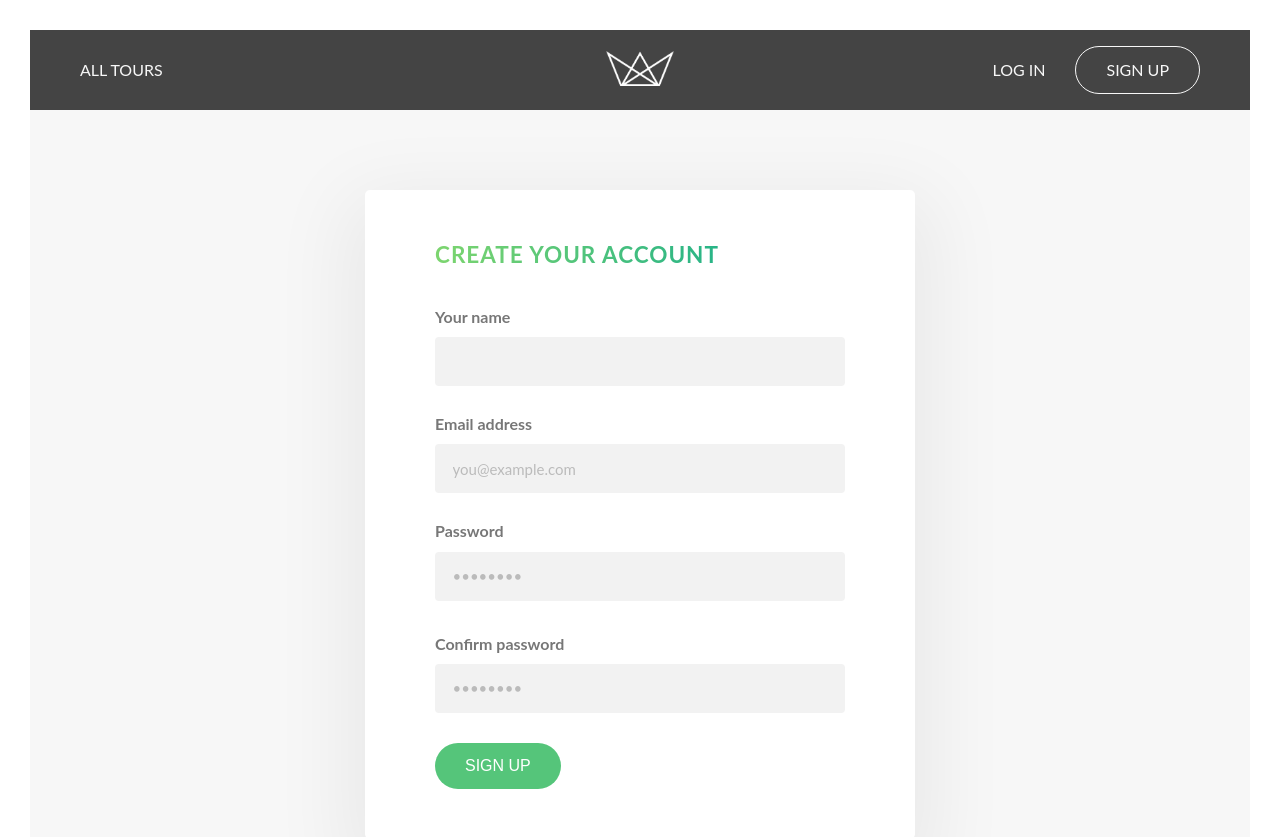
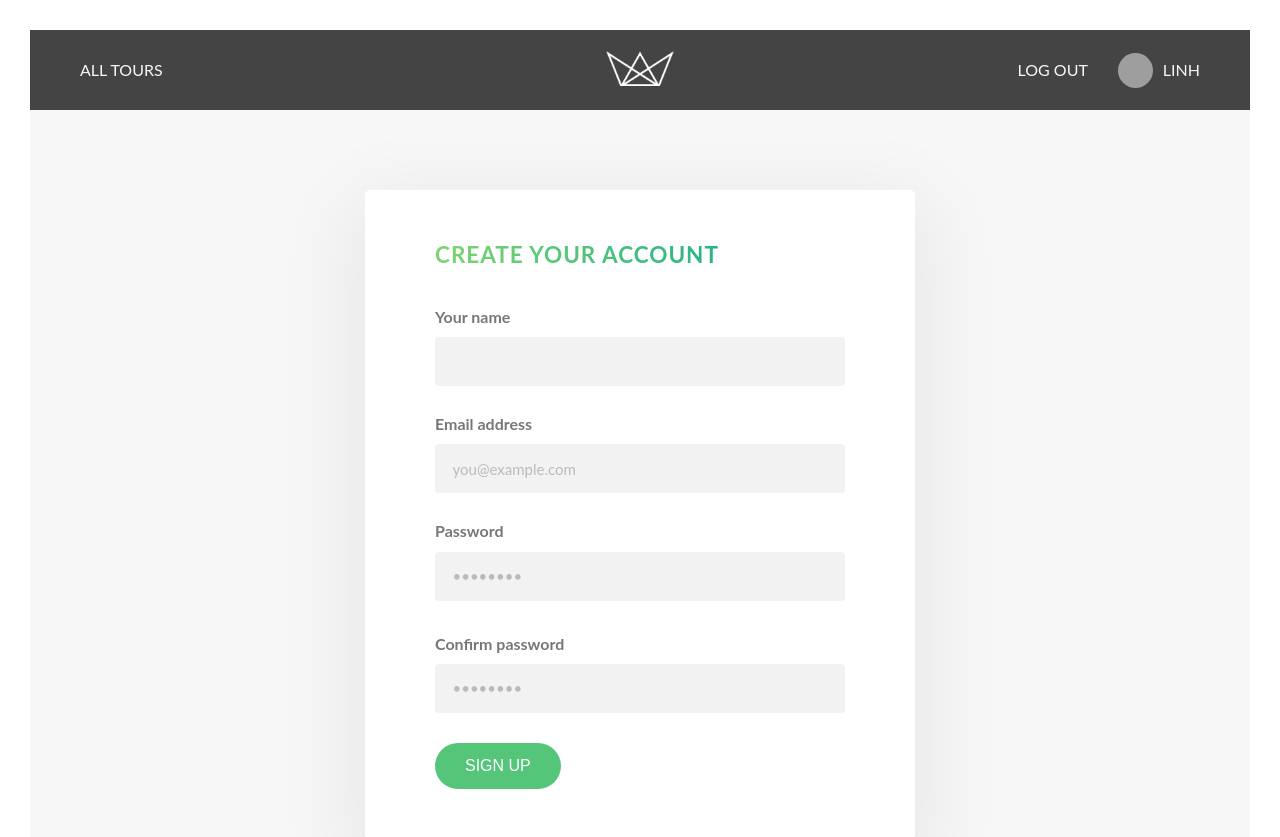
Before and after one commit to linhnvh15vn/natours-web, a Next.js app: page /sign-up in a window 1280 px wide. Shown: the top 837 px of the page. Built offline with nearby package versions, Linux system fonts and the light colour scheme; grey boxes are pictures that could not be loaded.

Commit message:
refactor: create new header footer

```diff
--- a/src/app/layout.tsx
+++ b/src/app/layout.tsx
@@ -1,8 +1,9 @@
+import './globals.css';
+
 import type { Metadata } from 'next';
 
-import './globals.css';
+import Footer from '@/components/footer';
 import Header from '@/components/header';
-import Footer from '@/components/footer';
 
 export const metadata: Metadata = {
   title: 'Create Next App',
--- a/src/components/footer/index.tsx
+++ b/src/components/footer.tsx
@@ -1,24 +1,20 @@
 import React from 'react';
+
+import Image from 'next/image';
 import Link from 'next/link';
-import Image from 'next/image';
-import classNames from 'classnames/bind';
-
-import styles from './footer.module.scss';
-
-const cx = classNames.bind(styles);
 
 export default function Footer() {
   return (
-    <footer className={cx('footer')}>
-      <div className={cx('footer__logo')}>
+    <footer className="footer">
+      <div className="footer__logo">
         <Image
           src="/images/logo-green.png"
-          alt="Natour logo"
           width={150}
           height={30}
+          alt="Natour logo"
         />
       </div>
-      <ul className={cx('footer__nav')}>
+      <ul className="footer__nav">
         <li>
           <Link href="#">About us</Link>
         </li>
@@ -35,7 +31,7 @@ export default function Footer() {
           <Link href="#">Contact</Link>
         </li>
       </ul>
-      <p className={cx('footer__copyright')}>
+      <p className="footer__copyright">
         &copy; by Jonas Schmedtmann. Feel free to use this project for your own
         purposes, EXCEPT producing your own course or tutorials!
       </p>
--- a/src/components/footer/footer.module.scss
+++ /dev/null
@@ -1,70 +0,0 @@
-.footer {
-  background-color: #f7f7f7;
-  padding: 6rem 4rem 3rem 4rem;
-  font-size: 1.4rem;
-  display: grid;
-  grid-template-columns: auto auto;
-  grid-row-gap: 0.75rem;
-  -webkit-box-pack: justify;
-  -ms-flex-pack: justify;
-  justify-content: space-between;
-}
-
-@media only screen and (max-width: 50em) {
-  .footer {
-    grid-template-columns: 1fr;
-    grid-row-gap: 1.25rem;
-    justify-items: center;
-  }
-}
-
-.footer__logo {
-  grid-row: 1 / 3;
-  -ms-flex-item-align: center;
-  align-self: center;
-
-  img {
-    height: 3rem;
-  }
-}
-
-@media only screen and (max-width: 50em) {
-  .footer__logo {
-    grid-row: 1;
-  }
-}
-
-.footer__nav {
-  list-style: none;
-  display: -webkit-box;
-  display: -ms-flexbox;
-  display: flex;
-  justify-content: flex-end;
-
-  li {
-    margin-left: 1.5rem;
-  }
-
-  a {
-    color: #777;
-    text-decoration: none !important;
-    -webkit-transition: all 0.2s;
-    transition: all 0.2s;
-
-    &:hover,
-    :active {
-      color: #55c57a;
-    }
-  }
-}
-
-.footer__copyright {
-  justify-self: end;
-  color: #999;
-}
-
-@media only screen and (max-width: 50em) {
-  .footer__copyright {
-    justify-self: center;
-  }
-}
--- /dev/null
+++ b/src/components/header.tsx
@@ -0,0 +1,54 @@
+import React from 'react';
+
+import Image from 'next/image';
+import Link from 'next/link';
+
+export default function Header() {
+  const user = { name: 'Linh Nguyen' };
+
+  return (
+    <header className="header">
+      <nav className="nav nav--tours">
+        <Link className="nav__el" href="/">
+          All tours
+        </Link>
+      </nav>
+      <div className="header__logo">
+        <Image
+          src="/images/logo-white.png"
+          alt="Natours logo"
+          width={68}
+          height={35}
+        />
+      </div>
+      <nav className="nav nav--user">
+        {user ? (
+          <>
+            <Link className="nav__el nav__el--logout" href="#">
+              Log out
+            </Link>
+            <Link className="nav__el" href="/me">
+              <Image
+                className="nav__user-img"
+                src="/img/users/{{ user.photo }}"
+                alt="Photo of {{ user.name }}"
+                width={35}
+                height={35}
+              />
+              <span>{user.name.split(' ')[0]}</span>
+            </Link>
+          </>
+        ) : (
+          <>
+            <Link className="nav__el" href="/login">
+              Log in
+            </Link>
+            <Link className="nav__el nav__el--cta" href="/sign-up">
+              Sign up
+            </Link>
+          </>
+        )}
+      </nav>
+    </header>
+  );
+}
--- a/src/components/header/header.module.scss
+++ /dev/null
@@ -1,192 +0,0 @@
-.header {
-  background-color: #444;
-  padding: 0 5rem;
-  height: 8rem;
-  position: relative;
-  z-index: 100;
-  display: -webkit-box;
-  display: -ms-flexbox;
-  display: flex;
-  -webkit-box-pack: justify;
-  -ms-flex-pack: justify;
-  justify-content: space-between;
-  -webkit-box-align: center;
-  -ms-flex-align: center;
-  align-items: center;
-}
-@media only screen and (max-width: 62.5em) {
-  .header {
-    -webkit-box-orient: vertical;
-    -webkit-box-direction: normal;
-    -ms-flex-direction: column;
-    flex-direction: column;
-  }
-}
-.header__logo img {
-  height: 3.5rem;
-}
-@media only screen and (max-width: 62.5em) {
-  .header__logo {
-    -webkit-box-ordinal-group: 0;
-    -ms-flex-order: -1;
-    order: -1;
-    margin-bottom: 1.5rem;
-  }
-}
-
-.nav {
-  display: -webkit-box;
-  display: -ms-flexbox;
-  display: flex;
-  -webkit-box-align: center;
-  -ms-flex-align: center;
-  align-items: center;
-}
-@media only screen and (max-width: 37.5em) {
-  .nav {
-    -webkit-box-orient: vertical;
-    -webkit-box-direction: normal;
-    -ms-flex-direction: column;
-    flex-direction: column;
-  }
-}
-.nav--tours {
-  -webkit-box-flex: 0;
-  -ms-flex: 0 1 40%;
-  flex: 0 1 40%;
-}
-@media only screen and (max-width: 62.5em) {
-  .nav--tours {
-    margin-bottom: 1.5rem;
-  }
-}
-@media only screen and (max-width: 37.5em) {
-  .nav--tours {
-    margin-bottom: 0;
-  }
-}
-.nav--user {
-  -webkit-box-flex: 0;
-  -ms-flex: 0 1 40%;
-  flex: 0 1 40%;
-  -webkit-box-pack: end;
-  -ms-flex-pack: end;
-  justify-content: flex-end;
-}
-.nav__el,
-.nav__el:link,
-.nav__el:visited {
-  color: #f7f7f7;
-  text-transform: uppercase;
-  font-size: 1.6rem;
-  text-decoration: none;
-  display: -webkit-inline-box;
-  display: -ms-inline-flexbox;
-  display: inline-flex;
-  -webkit-box-align: center;
-  -ms-flex-align: center;
-  align-items: center;
-  -webkit-transition: all 0.2s;
-  transition: all 0.2s;
-  font-weight: 400;
-  background: none;
-  border: none;
-  cursor: pointer;
-  font-family: inherit;
-}
-.nav__el:hover,
-.nav__el:active {
-  -webkit-transform: translateY(-2px);
-  transform: translateY(-2px);
-  text-shadow: 0 0.7rem 1rem black;
-}
-.nav__el:not(:last-child) {
-  margin-right: 3rem;
-}
-@media only screen and (max-width: 37.5em) {
-  .nav__el:not(:last-child) {
-    margin-right: 0;
-    margin-bottom: 1.2rem;
-  }
-}
-.nav__el:focus {
-  outline: none;
-}
-.nav__el--cta {
-  padding: 1rem 3rem;
-  border-radius: 10rem;
-  border: 1px solid currentColor !important;
-  -webkit-transition: all 0.3s;
-  transition: all 0.3s;
-}
-.nav__el--cta:hover {
-  background-color: #f7f7f7;
-  color: #777;
-  text-shadow: none;
-  border-color: #f7f7f7;
-}
-.nav__search {
-  display: -webkit-box;
-  display: -ms-flexbox;
-  display: flex;
-  -webkit-box-align: center;
-  -ms-flex-align: center;
-  align-items: center;
-}
-@media only screen and (max-width: 37.5em) {
-  .nav__search {
-    -webkit-box-ordinal-group: 0;
-    -ms-flex-order: -1;
-    order: -1;
-    margin-bottom: 1.2rem;
-  }
-}
-.nav__search-btn {
-  background: none;
-  border: none;
-  margin-right: 0.8rem;
-  -webkit-transform: translateY(1px);
-  transform: translateY(1px);
-}
-.nav__search-btn svg {
-  height: 2rem;
-  width: 2rem;
-  fill: #f7f7f7;
-}
-.nav__search-input {
-  font-family: inherit;
-  font-weight: inherit;
-  text-transform: uppercase;
-  background: none;
-  border: none;
-  font-size: 1.5rem;
-  color: #f7f7f7;
-  padding-bottom: 3px;
-  border-bottom: 1px solid #999;
-  width: 18rem;
-  -webkit-transition: all 0.3s;
-  transition: all 0.3s;
-}
-.nav__search-input::-webkit-input-placeholder {
-  color: #999;
-}
-.nav__search-input:-ms-input-placeholder {
-  color: #999;
-}
-.nav__search-input::-ms-input-placeholder {
-  color: #999;
-}
-.nav__search-input::placeholder {
-  color: #999;
-}
-.nav__search-input:focus {
-  outline: none;
-  width: 25rem;
-  border-bottom: 1px solid currentColor;
-}
-.nav__user-img {
-  height: 3.5rem;
-  width: 3.5rem;
-  border-radius: 50%;
-  margin-right: 1rem;
-}
--- a/src/components/header/index.tsx
+++ /dev/null
@@ -1,35 +0,0 @@
-import Image from 'next/image';
-import React from 'react';
-import classNames from 'classnames/bind';
-
-import styles from './header.module.scss';
-
-const cx = classNames.bind(styles);
-
-export default function Header() {
-  return (
-    <header className={cx('header')}>
-      <nav className={cx('nav nav--tours')}>
-        <a className={cx('nav__el')} href="/">
-          All tours
-        </a>
-      </nav>
-      <div className={cx('header__logo')}>
-        <Image
-          src="/images/logo-white.png"
-          width={68}
-          height={35}
-          alt="Natours logo"
-        />
-      </div>
-      <nav className={cx('nav nav--user')}>
-        <a className={cx('nav__el')} href="/login">
-          Log in
-        </a>
-        <a className={cx('nav__el', 'nav__el--cta')} href="#">
-          Sign up
-        </a>
-      </nav>
-    </header>
-  );
-}
```
